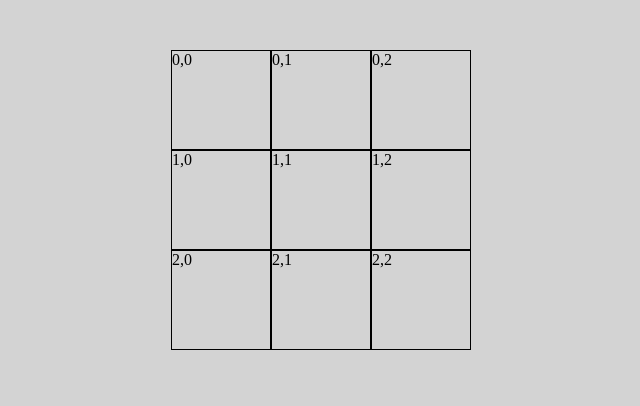
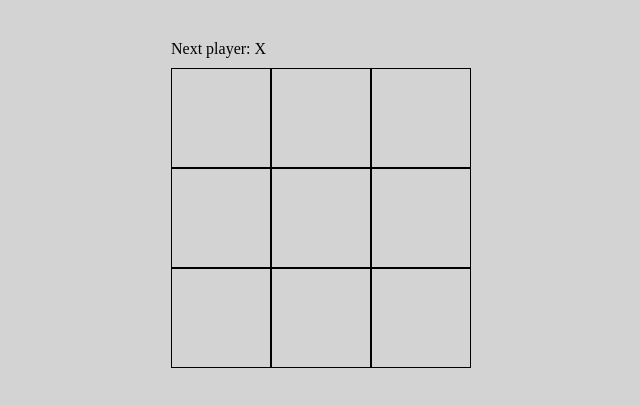
Before and after one commit to codemariner/x-in-a-row, a React app: page / in a window 1280 px wide. Shown: the top 406 px of the page, without its empty margins (319-959 px from the left). Built offline with nearby package versions, Linux system fonts and the light colour scheme.

Commit message:
Display next player

```diff
--- a/src/app.tsx
+++ b/src/app.tsx
@@ -1,11 +1,28 @@
 import React from 'react'
 
+import { connect } from 'react-redux'
+
 import Board from './components/board';
+import { AppState } from './store/types';
 
 import './index.scss'
 
-const App: React.FC<{}> = () => (
-	<Board/>
+type AppProps = Pick<AppState, 'nextValue'>
+
+const App: React.FC<AppProps> = ({nextValue}:AppProps) => (
+	<div className="wrapper">
+		Next player: {nextValue}
+		<Board/>
+	</div>
 )
 
-export default App
+
+const mapStateToProps = ({nextValue}: AppState) => {
+	return {
+		nextValue
+	}
+}
+
+export default connect(
+	mapStateToProps
+)(App)
--- a/src/components/board.tsx
+++ b/src/components/board.tsx
@@ -16,7 +16,8 @@ const Board: React.FC<BoardProps> = (props:BoardProps) => {
 	  return (<Cell
       key={`cell-${x},${y}`}
       x={x}
-      y={y}
+	  y={y}
+	  value={value}
       onSelect={() => {
 			 if (!value) {
           selectCell(x, y)
--- a/src/components/cell.tsx
+++ b/src/components/cell.tsx
@@ -16,7 +16,6 @@ const Cell: React.FC<CellProps> = (props) => {
   const { x, y, value, onSelect } = props
   return (
     <div className='cell'>
-      <div>{x},{y}</div>
       <a className='cell-value' onClick={onSelect}>{value}</a>
     </div>
   )
```
